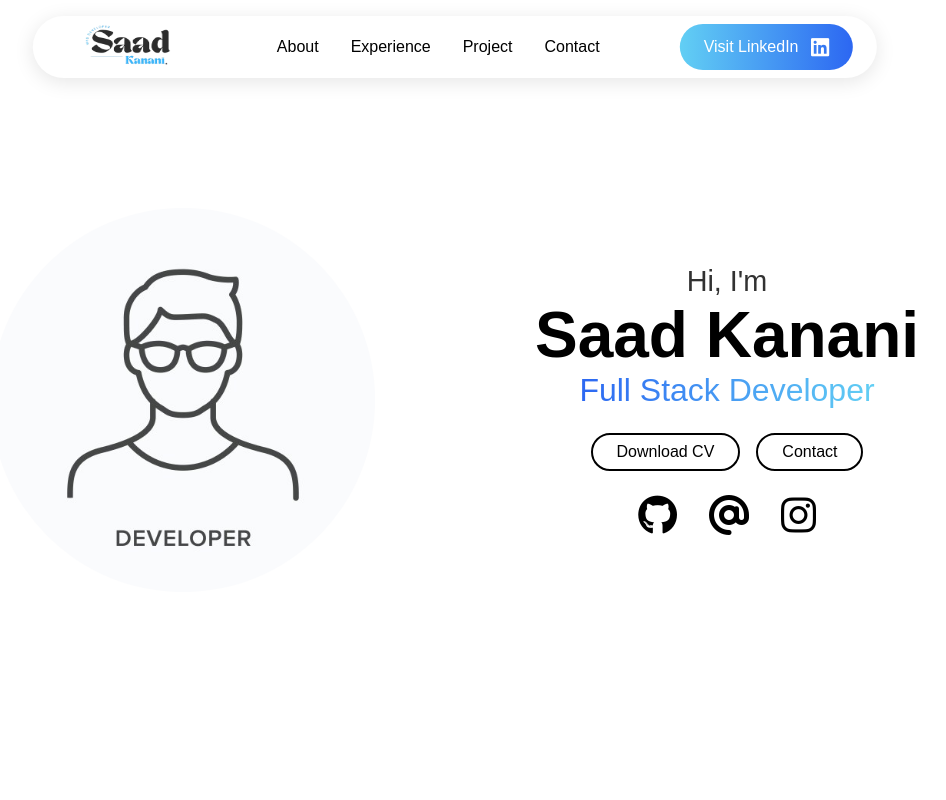
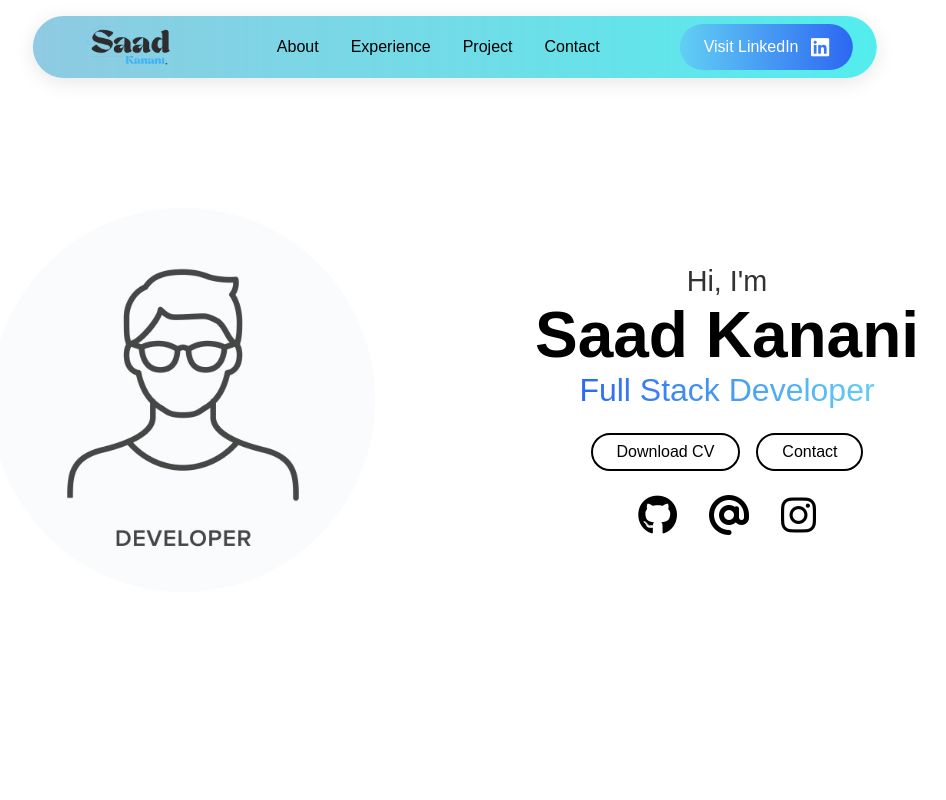
Before and after one commit to Sa3d-Ka/My-Portfolio, a plain HTML site: page index.html in a window 1280 px wide. Shown: the top 800 px of the page, without its empty margins (185-1131 px from the left). Drawn offline with Linux system fonts and the light colour scheme; some packages are replaced by stand-ins of ours; a script that the page names is missing.

Commit message:
New back

```diff
--- a/style.css
+++ b/style.css
@@ -6,6 +6,7 @@
     text-decoration: none;
     scroll-behavior: smooth;
     list-style: none;
+    background: linear-gradient();
 }
 
 header {
@@ -17,7 +18,7 @@ header {
     align-items: center;
     justify-content: center;
     gap: 5rem;
-    background-color: white;
+    background:linear-gradient(90deg,rgba(118, 191, 219, 0.82) 0%, rgba(83, 237, 237, 1) 100%);;
     backdrop-filter: none;
     color: black;
     padding: 0.5rem 1.5rem;
```
